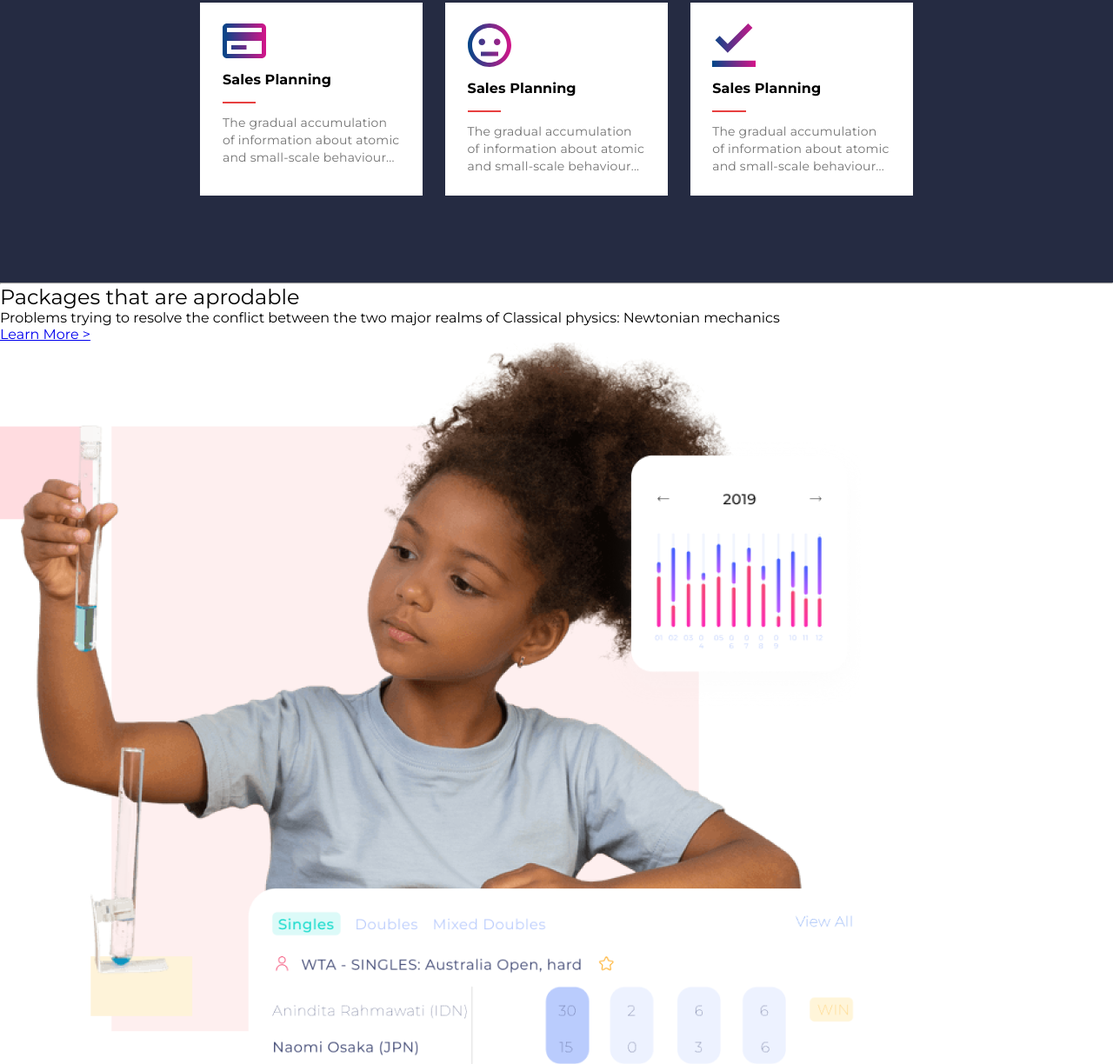
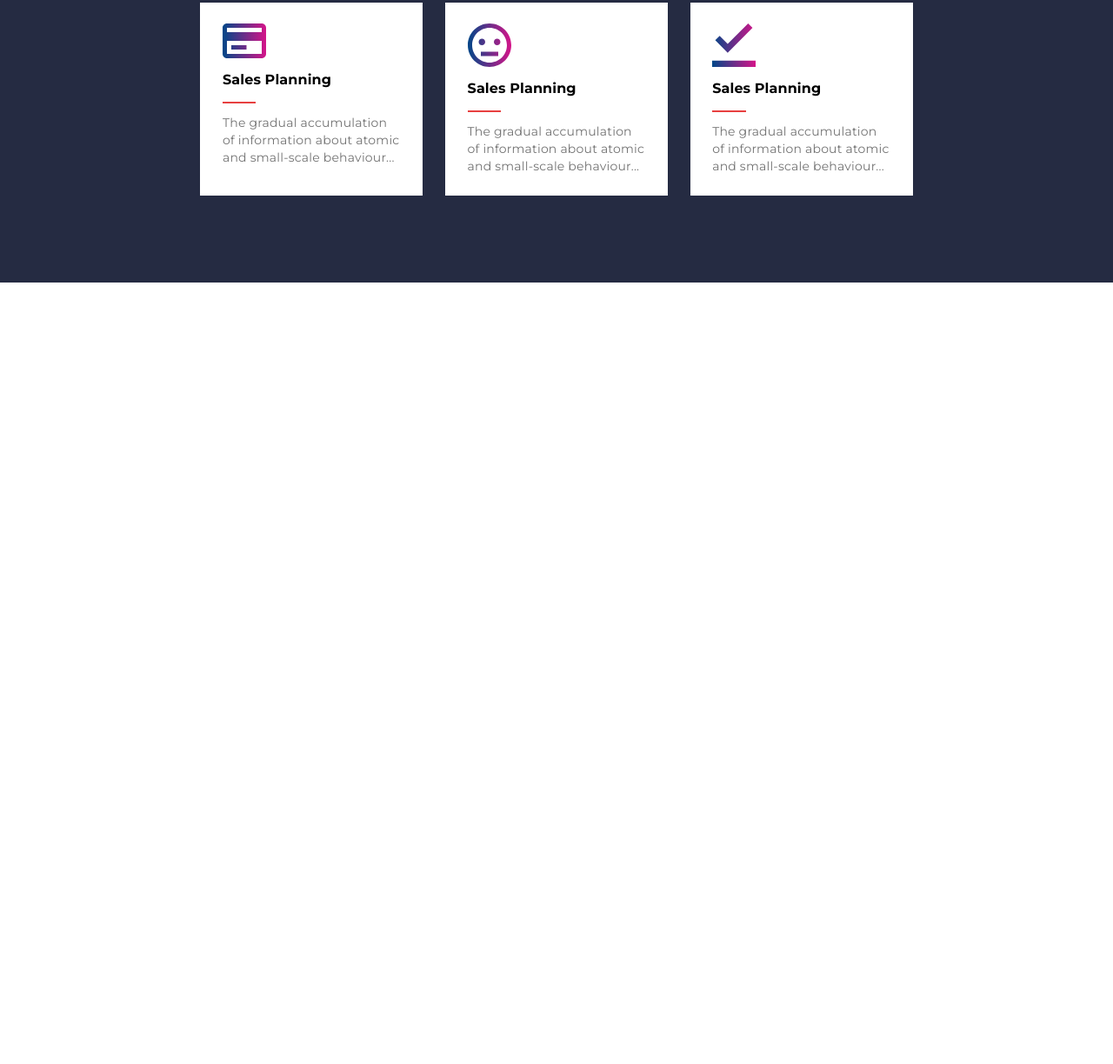
Before and after one commit to wagnerperin/projeto_1, a plain HTML site: page index.html in a window 1280 px wide. Shown: the part 781-2005 px from the top of the page at 87% size. After the commit the page ends 1106 px from the top, so only its background shows below. Drawn offline with Linux system fonts and the light colour scheme.

Commit message:
Updating repo

```diff
--- a/index.html
+++ b/index.html
@@ -65,17 +65,31 @@
             </div>
         </section>
     </header>
-    <section>
-        <div>
-            <hr>
-            <h2>Packages that are aprodable</h2>
-            <p>Problems trying to resolve the conflict between the two major realms of Classical physics: Newtonian mechanics </p>
-            <a href="#">Learn More ></a>
-        </div>
-        <div>
-            <img src="./imgs/girl.png" alt="Scientist girl">
-        </div>
+    <section id="menina">
+        <!--
+            Aqui é a sessão da menina cientista
+        -->
     </section>
+    <section id="noticias">
+        <!--
+            Aqui é a sessão que tem duas noticias
+        -->
+    </section>
+    <section id="perfis">
+        <!--
+            Aqui é a sessão que mostra os dois perfis de pessoas.
+        -->
+    </section>
+    <section id="inscricao">
+        <!--
+            Aqui é a sessão que faz o cadastro de e-mails
+        -->
+    </section>
+    <footer>
+        <!--
+            Aqui é o rodapé.
+        -->
+    </footer>
 </body>
 
 </html>
```
